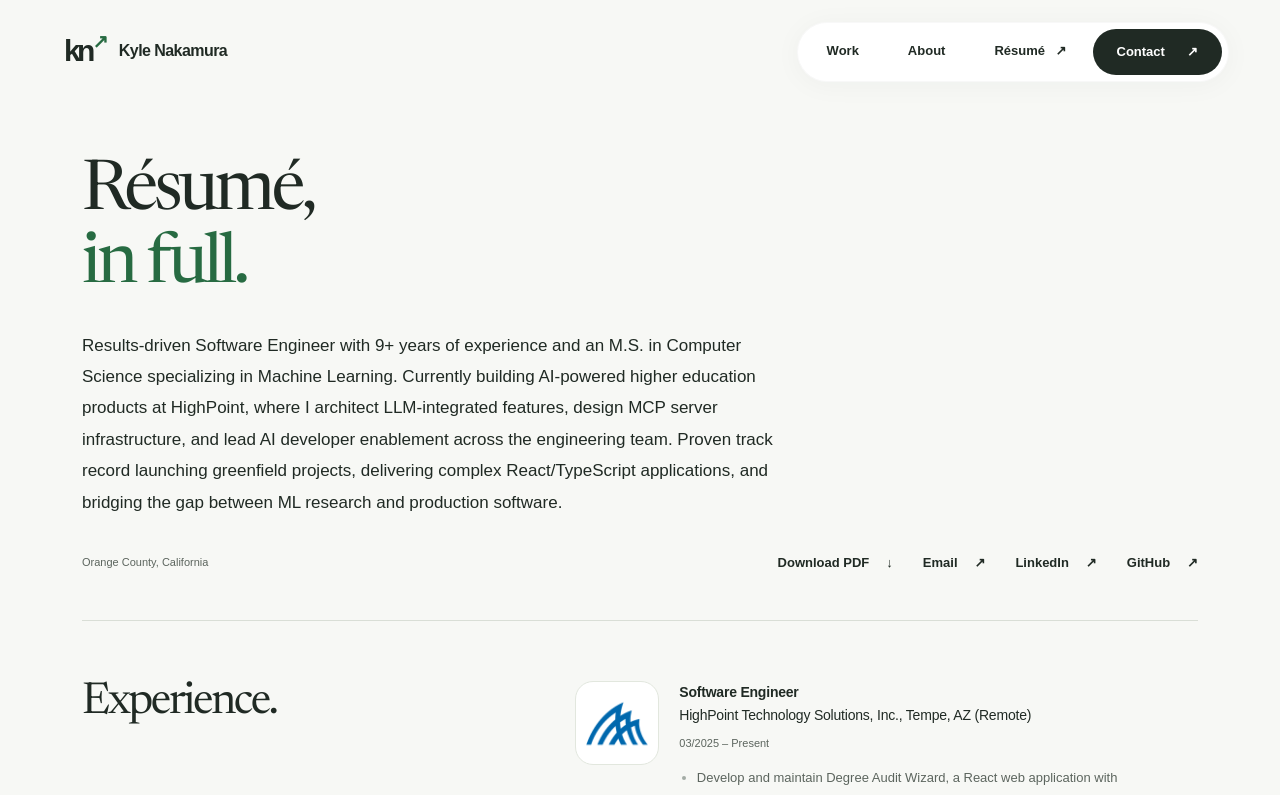
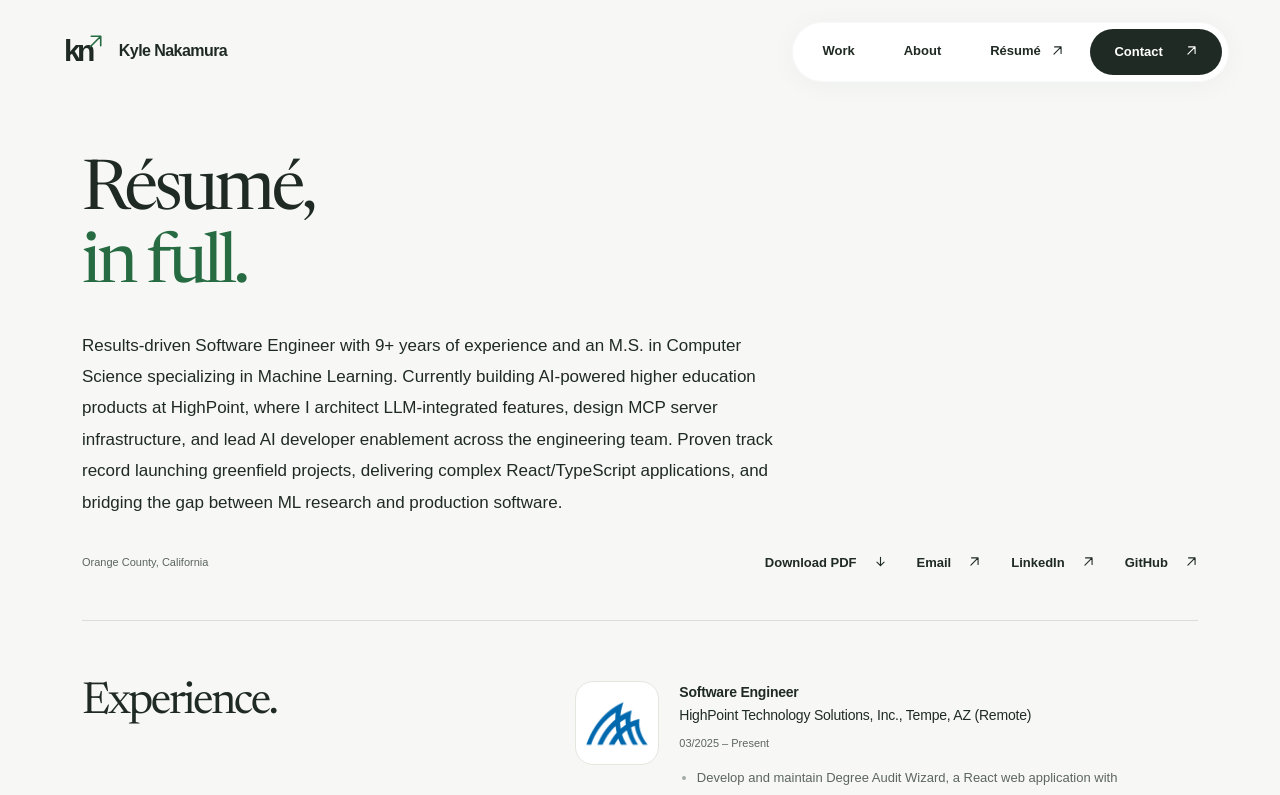
Before and after one commit to knakamura13/svelte-kyle-nakamura-dev-website, a SvelteKit app: page /resume in a window 1280 px wide. Shown: the top 795 px of the page. Built offline with nearby package versions, Linux system fonts and the light colour scheme.

Commit message:
fix: render arrow icons consistently across devices

```diff
--- /dev/null
+++ b/src/lib/components/Arrow.svelte
@@ -0,0 +1,35 @@
+<script lang="ts">
+	let { direction = 'up-right' }: { direction?: 'up-right' | 'down-right' | 'down' | 'left' } =
+		$props();
+</script>
+
+<svg
+	viewBox="0 0 20 20"
+	fill="none"
+	stroke="currentColor"
+	stroke-width="1.7"
+	stroke-linecap="round"
+	stroke-linejoin="round"
+	aria-hidden="true"
+	focusable="false"
+>
+	{#if direction === 'up-right'}
+		<path d="M4.5 15.5 15.5 4.5M5.5 4.5h10v10" />
+	{:else if direction === 'down-right'}
+		<path d="M4.5 4.5 15.5 15.5M5.5 15.5h10v-10" />
+	{:else if direction === 'down'}
+		<path d="M10 3.5v13M4.5 11l5.5 5.5 5.5-5.5" />
+	{:else}
+		<path d="M16.5 10h-13M9 4.5 3.5 10 9 15.5" />
+	{/if}
+</svg>
+
+<style>
+	svg {
+		display: inline-block;
+		width: 1em;
+		height: 1em;
+		vertical-align: -0.12em;
+		flex: none;
+	}
+</style>
--- a/src/lib/components/PortfolioShell.svelte
+++ b/src/lib/components/PortfolioShell.svelte
@@ -1,4 +1,5 @@
 <script lang="ts">
+	import Arrow from './Arrow.svelte';
 	import { onMount } from 'svelte';
 	import type { Snippet } from 'svelte';
 	import { email } from '$lib/content/portfolio';
@@ -94,7 +95,7 @@
 	<a href="#main" class="concept-skip">Skip to content</a>
 	<header class="concept-header">
 		<a href="/" class="identity" aria-label="Kyle Nakamura, homepage">
-			<span class="monogram" aria-hidden="true">kn<span>↗</span></span>
+			<span class="monogram" aria-hidden="true">kn<span><Arrow /></span></span>
 			<span>Kyle Nakamura</span>
 		</a>
 		<nav
@@ -107,7 +108,7 @@
 			<div class="capsule">
 				<a class="desktop-nav" href="/#work" onclick={closePanels}>Work</a>
 				<a class="desktop-nav" href="/#about" onclick={closePanels}>About</a>
-				<a class="desktop-nav" href="/resume">Résumé <span aria-hidden="true">↗</span></a>
+				<a class="desktop-nav" href="/resume">Résumé <span aria-hidden="true"><Arrow /></span></a>
 				<button
 					class="mobile-menu"
 					bind:this={menuTrigger}
@@ -127,14 +128,14 @@
 					aria-controls="contact-panel"
 					onclick={openContact}
 				>
-					Contact <span class:turned={contactOpen} aria-hidden="true">↗</span>
+					Contact <span class:turned={contactOpen} aria-hidden="true"><Arrow /></span>
 				</button>
 			</div>
 			{#if menuOpen}
 				<div class="nav-panel mobile-links" id="mobile-links">
-					<a href="/#work" onclick={closePanels}>Selected work <span>↗</span></a>
-					<a href="/#about" onclick={closePanels}>About Kyle <span>↗</span></a>
-					<a href="/resume">Résumé <span>↗</span></a>
+					<a href="/#work" onclick={closePanels}>Selected work <span><Arrow /></span></a>
+					<a href="/#about" onclick={closePanels}>About Kyle <span><Arrow /></span></a>
+					<a href="/resume">Résumé <span><Arrow /></span></a>
 				</div>
 			{/if}
 			{#if contactOpen}
@@ -152,11 +153,11 @@
 							×
 						</button>
 					</div>
-					<a class="email-link" href="mailto:{email}">{email} <span aria-hidden="true">↗</span></a>
+					<a class="email-link" href="mailto:{email}">{email} <span aria-hidden="true"><Arrow /></span></a>
 					<div class="contact-options">
 						<button onclick={copyEmail}>Copy email <span aria-hidden="true">⧉</span></button>
 						<a href="https://linkedin.com/in/kylenakamura" target="_blank" rel="noopener noreferrer"
-							>LinkedIn ↗</a
+							>LinkedIn <Arrow /></a
 						>
 					</div>
 					<p class="copy-status" aria-live="polite">{copyStatus}</p>
@@ -168,11 +169,11 @@
 	<main id="main">{@render children()}</main>
 
 	<footer class="concept-footer portfolio-footer">
-		<a href="/">Kyle Nakamura <span aria-hidden="true">↗</span></a>
+		<a href="/">Kyle Nakamura <span aria-hidden="true"><Arrow /></span></a>
 		<div>
-			<a href="https://github.com/knakamura13" target="_blank" rel="noopener noreferrer">GitHub ↗</a>
+			<a href="https://github.com/knakamura13" target="_blank" rel="noopener noreferrer">GitHub <Arrow /></a>
 			<a href="https://linkedin.com/in/kylenakamura" target="_blank" rel="noopener noreferrer"
-				>LinkedIn ↗</a
+				>LinkedIn <Arrow /></a
 			>
 			<span>© {new Date().getFullYear()}</span>
 		</div>
--- a/src/lib/components/ProjectStack.svelte
+++ b/src/lib/components/ProjectStack.svelte
@@ -1,4 +1,5 @@
 <script lang="ts">
+	import Arrow from './Arrow.svelte';
 	import { projects } from '$lib/content/portfolio';
 	import { stack } from '$lib/motion/stack';
 </script>
@@ -6,7 +7,7 @@
 <nav class="stack project-stack" aria-label="Explore my projects" use:stack>
 	<a class="stack-card stack-korean" href="#korean" data-angle="-3" data-clear="-115">
 		<div class="stack-face">
-			<span class="stack-title">Learning Korean <span aria-hidden="true">↘</span></span>
+			<span class="stack-title">Learning Korean <span aria-hidden="true"><Arrow direction="down-right" /></span></span>
 			<span class="hangul" lang="ko">한<span>글</span></span>
 			<img src={projects[0].image} alt="Interactive Hangul learning lab" width="1280" height="720" fetchpriority="high" />
 			<span class="stack-caption">Learning by trying.</span>
@@ -14,14 +15,14 @@
 	</a>
 	<a class="stack-card stack-mlrose" href="#mlrose" data-angle="-5" data-clear="110">
 		<div class="stack-face">
-			<span class="stack-title">mlrose-ky <span aria-hidden="true">↘</span></span>
+			<span class="stack-title">mlrose-ky <span aria-hidden="true"><Arrow direction="down-right" /></span></span>
 			<img src={projects[1].image} alt="Optimization graph" width="751" height="727" />
 			<span class="stack-caption">Exploring optimization.</span>
 		</div>
 	</a>
 	<a class="stack-card stack-foods" href="#oc-foods" data-angle="5" data-clear="95">
 		<div class="stack-face">
-			<span class="stack-title">OC Foods <span aria-hidden="true">↘</span></span>
+			<span class="stack-title">OC Foods <span aria-hidden="true"><Arrow direction="down-right" /></span></span>
 			<img src="/images/concepts/oc-foods.png" alt="Orange with a green leaf" width="180" height="180" />
 			<span class="stack-caption">Finding a good local meal.</span>
 		</div>
--- a/src/routes/+error.svelte
+++ b/src/routes/+error.svelte
@@ -1,4 +1,5 @@
 <script lang="ts">
+	import Arrow from '$lib/components/Arrow.svelte';
 	import { page } from '$app/state';
 
 	const missing = $derived(page.status === 404);
@@ -18,7 +19,7 @@
 			<p class="page-lede">This page could not load. Please try again in a moment.</p>
 		{/if}
 		<div class="page-meta">
-			<a class="text-link" href="/">Go to the home page <span aria-hidden="true">↗</span></a>
+			<a class="text-link" href="/">Go to the home page <span aria-hidden="true"><Arrow /></span></a>
 		</div>
 	</header>
 </article>
--- a/src/routes/resume/+page.svelte
+++ b/src/routes/resume/+page.svelte
@@ -1,4 +1,5 @@
 <script lang="ts">
+	import Arrow from '$lib/components/Arrow.svelte';
 	import { email } from '$lib/content/portfolio';
 	import { resume, type ResumeRecord } from '$lib/content/resume';
 	import { reveal } from '$lib/motion/reveal';
@@ -24,10 +25,10 @@
 		<p class="page-lede">{resume.profile}</p>
 		<div class="page-meta">
 			<span>{resume.location}</span>
-			<a class="text-link" href={resume.pdf} download="Kyle-Nakamura-Resume.pdf">Download PDF <span aria-hidden="true">↓</span></a>
-			<a class="text-link" href="mailto:{email}">Email <span aria-hidden="true">↗</span></a>
-			<a class="text-link" href="https://linkedin.com/in/kylenakamura" target="_blank" rel="noopener noreferrer">LinkedIn <span aria-hidden="true">↗</span></a>
-			<a class="text-link" href="https://github.com/knakamura13" target="_blank" rel="noopener noreferrer">GitHub <span aria-hidden="true">↗</span></a>
+			<a class="text-link" href={resume.pdf} download="Kyle-Nakamura-Resume.pdf">Download PDF <span aria-hidden="true"><Arrow direction="down" /></span></a>
+			<a class="text-link" href="mailto:{email}">Email <span aria-hidden="true"><Arrow /></span></a>
+			<a class="text-link" href="https://linkedin.com/in/kylenakamura" target="_blank" rel="noopener noreferrer">LinkedIn <span aria-hidden="true"><Arrow /></span></a>
+			<a class="text-link" href="https://github.com/knakamura13" target="_blank" rel="noopener noreferrer">GitHub <span aria-hidden="true"><Arrow /></span></a>
 		</div>
 	</header>
 
@@ -38,7 +39,7 @@
 				{#each section.records as record (record.title)}
 					<article class="record">
 						{#if record.logo === 'kn'}
-							<span class="logo-tile kn-tile" aria-hidden="true"><span class="monogram">kn<span>↗</span></span></span>
+							<span class="logo-tile kn-tile" aria-hidden="true"><span class="monogram">kn<span><Arrow /></span></span></span>
 						{:else if record.logo}
 							<img class="logo-tile" src={record.logo.src} alt={record.logo.alt} width={record.logo.width} height={record.logo.height} loading="lazy" />
 						{/if}
@@ -58,7 +59,7 @@
 							{#if record.links}
 								<div class="compact-links">
 									{#each record.links as link (link.href)}
-										<a class="text-link" href={link.href} target="_blank" rel="noopener noreferrer">{link.label} <span aria-hidden="true">↗</span></a>
+										<a class="text-link" href={link.href} target="_blank" rel="noopener noreferrer">{link.label} <span aria-hidden="true"><Arrow /></span></a>
 									{/each}
 								</div>
 							{/if}
@@ -84,7 +85,7 @@
 
 <section class="personal-contact" aria-labelledby="contact-heading" use:reveal>
 	<h2 id="contact-heading">Say hello.</h2>
-	<p>You can reach me at <a href="mailto:{email}">{email}</a><span aria-hidden="true"> ↗</span></p>
+	<p>You can reach me at <a href="mailto:{email}">{email}</a><span aria-hidden="true"> <Arrow /></span></p>
 </section>
 
 <style>
--- a/src/routes/send-money/+page.svelte
+++ b/src/routes/send-money/+page.svelte
@@ -1,4 +1,5 @@
 <script lang="ts">
+	import Arrow from '$lib/components/Arrow.svelte';
 	import { stack } from '$lib/motion/stack';
 
 	const zelle = { display: '(626) 388-5416', digits: '6263885416' };
@@ -39,7 +40,7 @@
 		<li>
 			<a class="stack-card pay-venmo" href="https://venmo.com/u/pileofkyle" target="_blank" rel="noopener noreferrer" data-angle="-3" data-clear="-80">
 				<span class="stack-face">
-					<span class="stack-title">Venmo <span aria-hidden="true">↗</span></span>
+					<span class="stack-title">Venmo <span aria-hidden="true"><Arrow /></span></span>
 					<span class="pay-handle">@pileofkyle</span>
 					<img src="/icons/logo-venmo-circle.png" alt="" width="256" height="256" />
 				</span>
@@ -48,7 +49,7 @@
 		<li>
 			<a class="stack-card pay-cash" href="https://cash.app/$KyleKyle" target="_blank" rel="noopener noreferrer" data-angle="4" data-clear="-100">
 				<span class="stack-face">
-					<span class="stack-title">Cash App <span aria-hidden="true">↗</span></span>
+					<span class="stack-title">Cash App <span aria-hidden="true"><Arrow /></span></span>
 					<span class="pay-handle">$KyleKyle</span>
 					<img src="/icons/logo-cash-circle.png" alt="" width="256" height="256" />
 				</span>
@@ -57,7 +58,7 @@
 		<li>
 			<a class="stack-card pay-paypal" href="https://paypal.me/kylenakamura12" target="_blank" rel="noopener noreferrer" data-angle="-5" data-clear="90">
 				<span class="stack-face">
-					<span class="stack-title">PayPal <span aria-hidden="true">↗</span></span>
+					<span class="stack-title">PayPal <span aria-hidden="true"><Arrow /></span></span>
 					<span class="pay-handle">kylenakamura12</span>
 					<img src="/icons/logo-paypal-circle.png" alt="" width="256" height="256" />
 				</span>
```
Also changed, not shown: src/routes/+page.svelte (+11 -10 lines), src/routes/projects/learning-korean/+page.svelte (+8 -7 lines).
